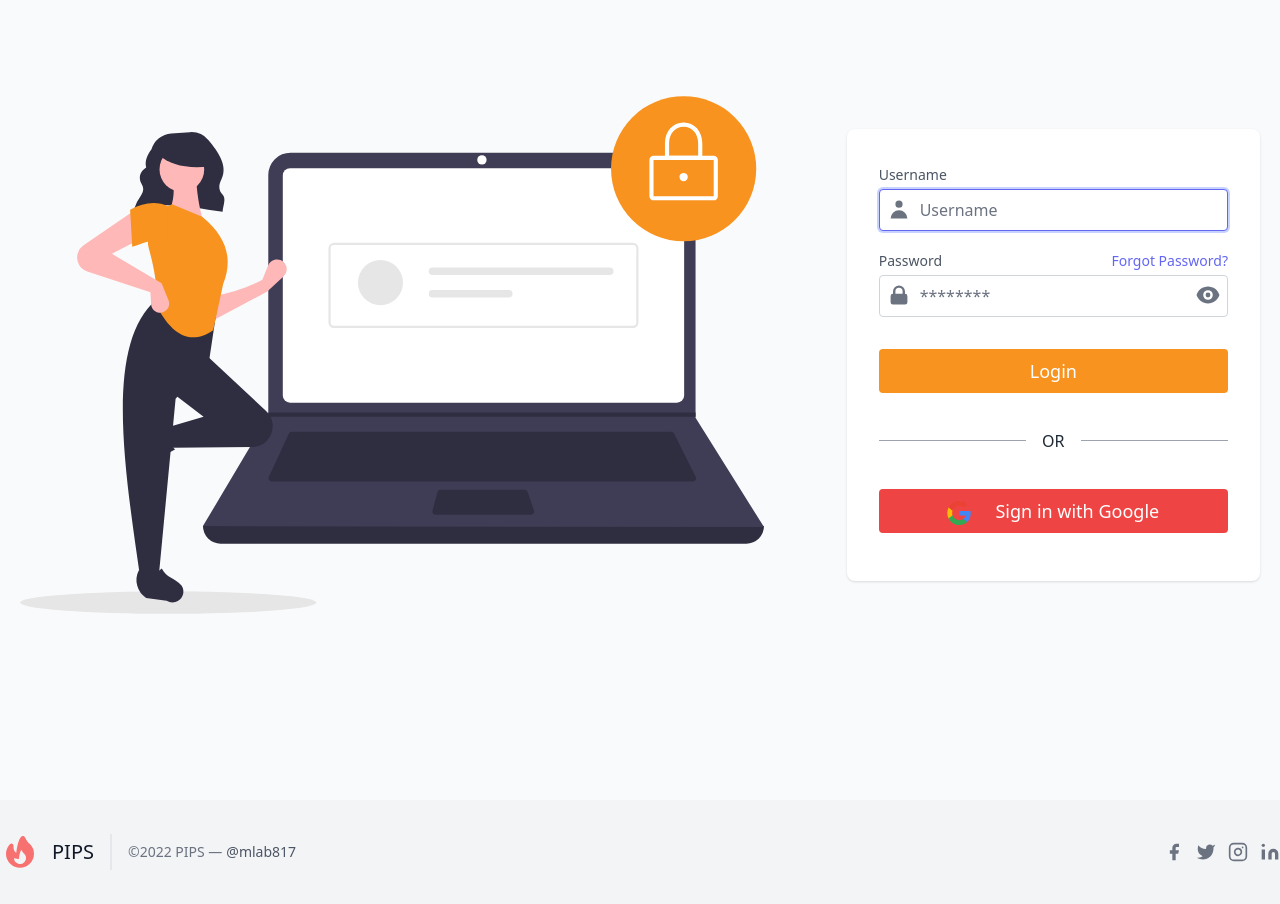
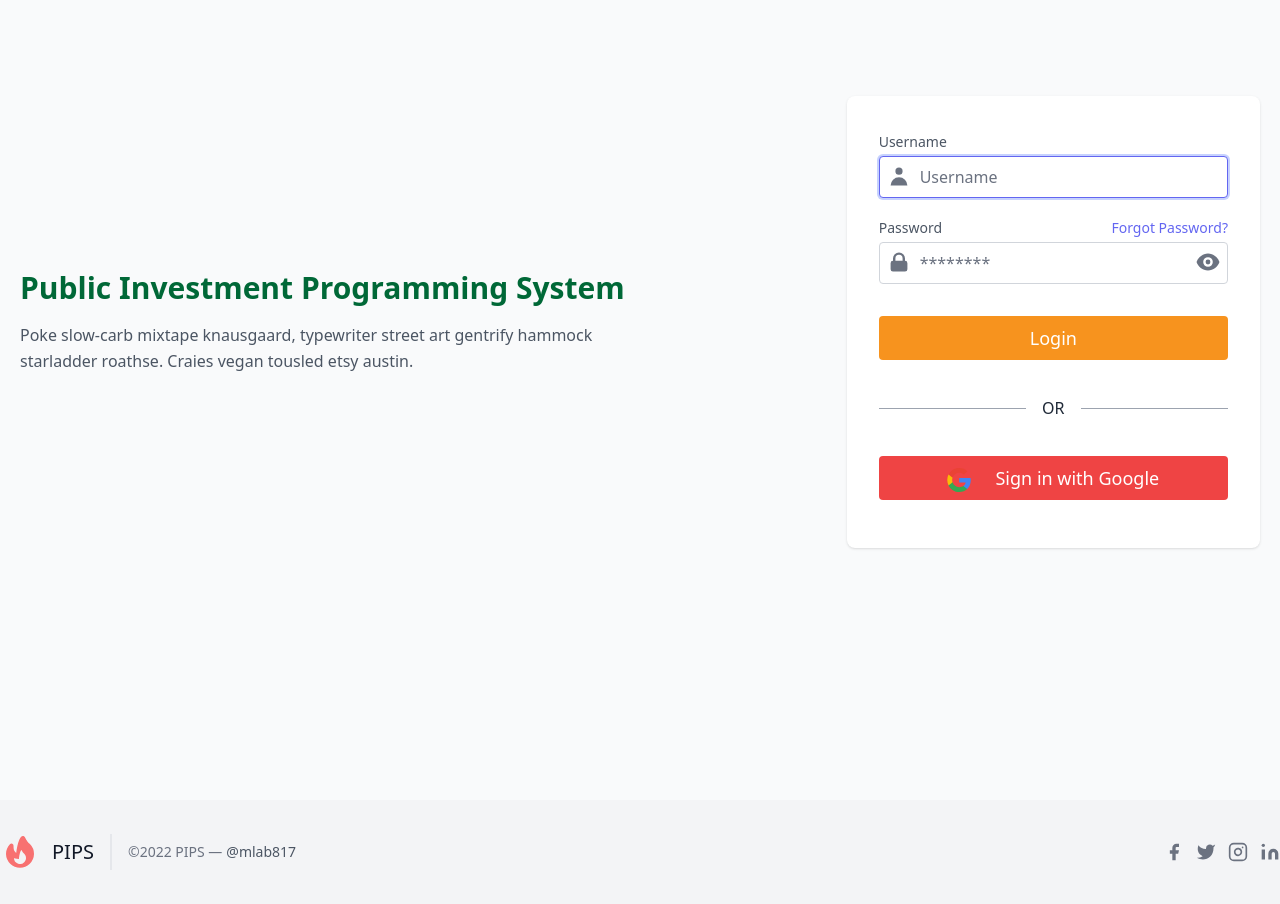
Before and after one commit to mlab817/da-pips, a React (Vite) app: page /login in a window 1280 px wide. Built offline with nearby package versions, Linux system fonts and the light colour scheme.

Commit message:
removed login image

```diff
--- a/src/pages/login.page.jsx
+++ b/src/pages/login.page.jsx
@@ -1,7 +1,6 @@
 import { useState } from "react";
 import {EyeIcon, EyeOffIcon, LockClosedIcon, UserIcon} from "@heroicons/react/solid";
 import {Link} from "react-router-dom";
-import LoginSvg from '../assets/undraw_secure_login_pdn4.svg'
 import googleSignIn from '../assets/google_sign_in.svg'
 import Footer from "../components/footer/footer.component";
 
@@ -36,9 +35,16 @@ const LoginPage = () => {
     <div>
       <section className="text-gray-600 body-font bg-gray-50 min-h-screen">
         <div className="container px-5 py-24 mx-auto flex flex-wrap items-center">
-          <div className="lg:w-3/5 md:w-1/2 md:pr-16 lg:pr-0 pr-0">
-            <img src={LoginSvg} className="object-cover object-center rounded" alt="login" />
+          <div className="lg:w-1/2 md:w-1/2 md:pr-16 lg:pr-0 pr-0 flex flex-col">
+            <div className="pr-0">
+              <h1 className="title-font font-bold text-3xl text-primary-500">
+                Public Investment Programming System
+              </h1>
+              <p className="leading-relaxed mt-4">Poke slow-carb mixtape knausgaard, typewriter street art gentrify
+                hammock starladder roathse. Craies vegan tousled etsy austin.</p>
+            </div>
           </div>
+
           <div className="lg:w-2/6 md:w-1/2 bg-white shadow rounded-lg p-8 flex flex-col md:ml-auto w-full mt-10 md:mt-0">
             <label htmlFor="username" className="leading-7 text-sm text-gray-600">Username</label>
             <div className="relative mb-4">
```
